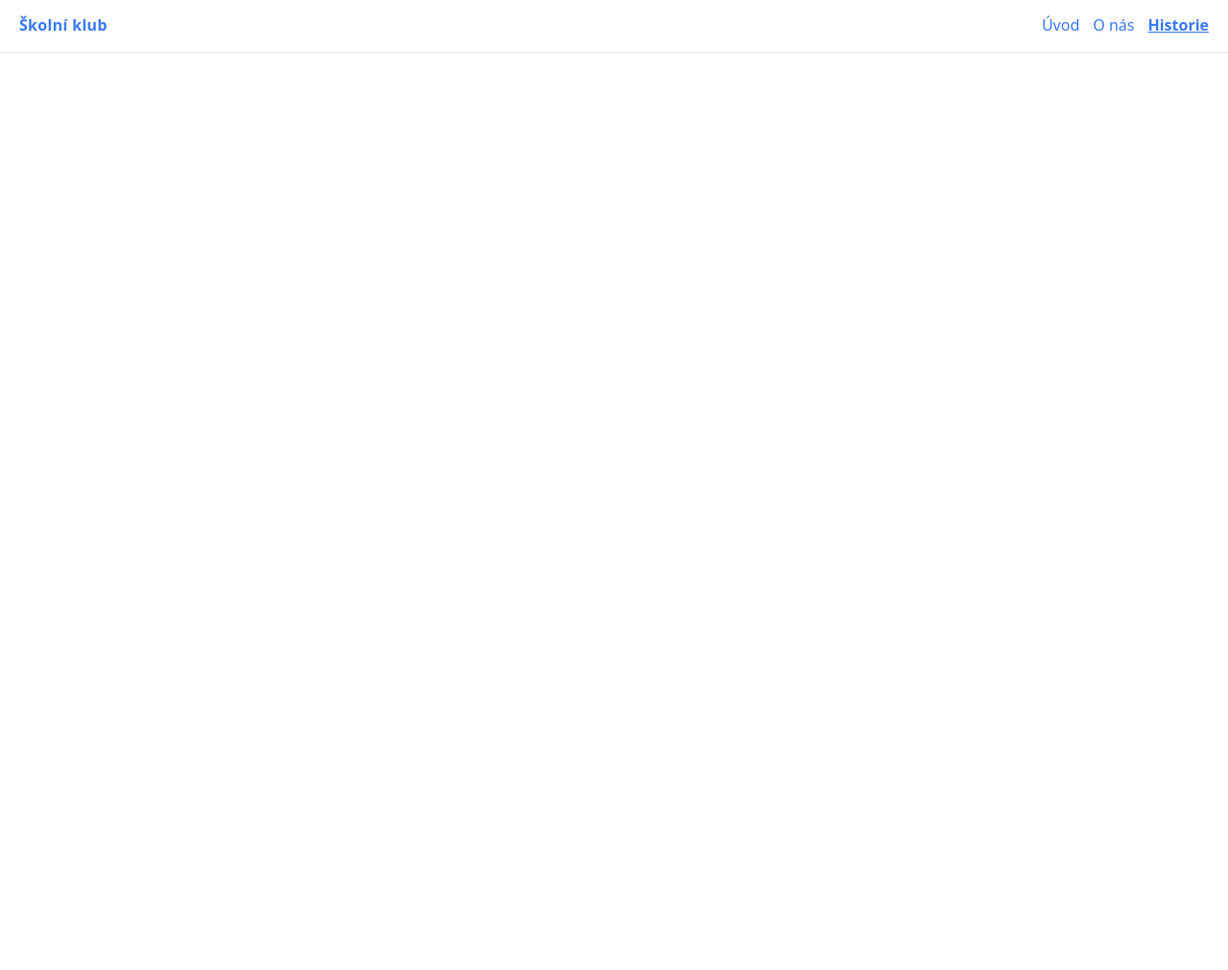
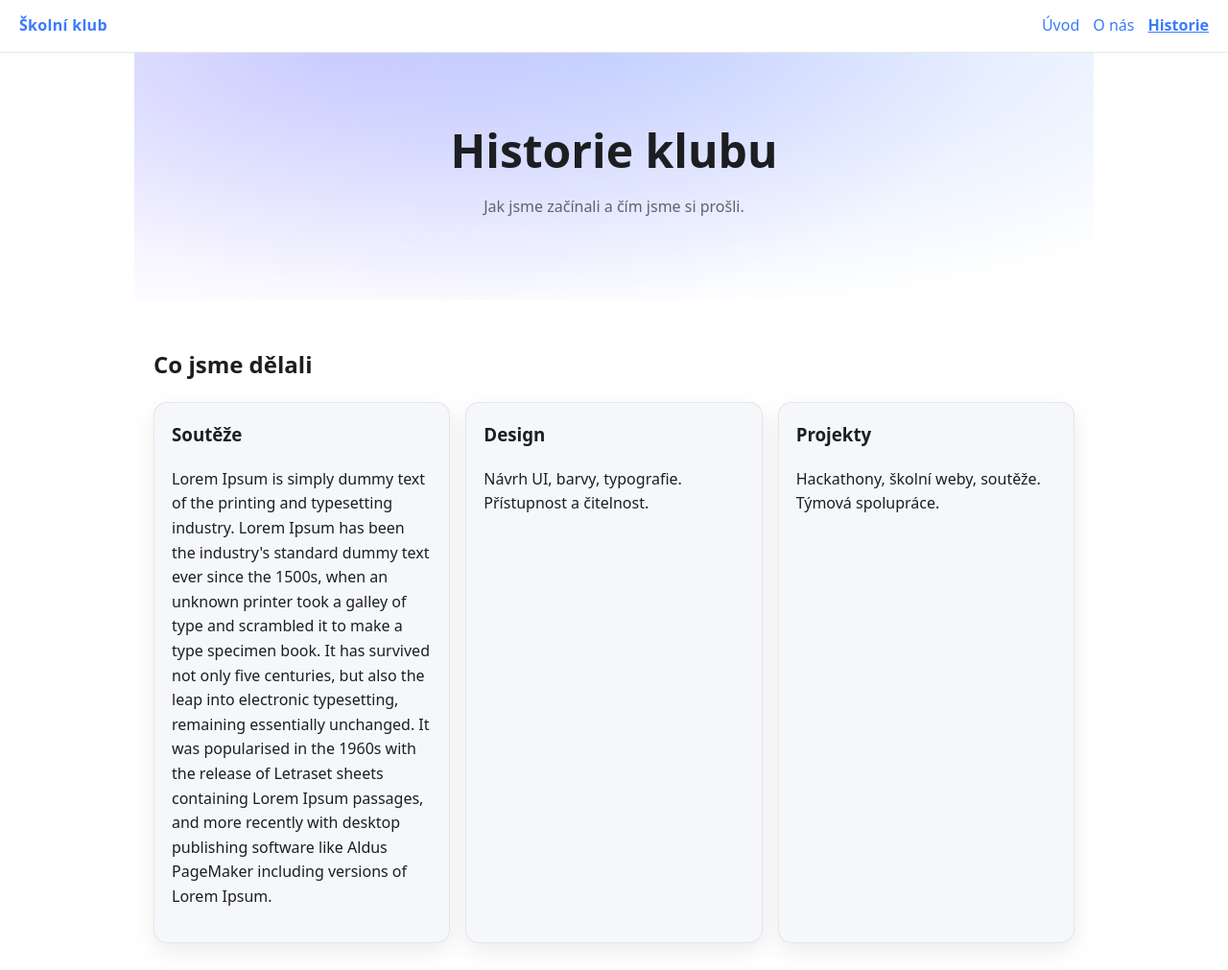
Before and after one commit to Wochozka/web25, a plain HTML site: page history.html in a window 1280 px wide. Shown: the whole page at 96% size. Before the commit the page ends 800 px from the top, so only its background shows below. Drawn offline with Linux system fonts and the light colour scheme.

Commit message:
add page

```diff
--- a/history.html
+++ b/history.html
@@ -3,7 +3,7 @@
 <head>
   <meta charset="utf-8">
   <meta name="viewport" content="width=device-width,initial-scale=1">
-  <title>Tvorba webových stránek — Úvod</title>
+  <title>Školní klub — Historie</title>
   <link rel="stylesheet" href="styles.css">
 </head>
 <body>
@@ -18,11 +18,30 @@
   </nav>
 </header>
 
+<main>
+    <section class="hero">
+        <h1>Historie klubu</h1>
+        <p>Jak jsme začínali a čím jsme si prošli.</p>
+    </section>
 
+    <section class="cards" aria-labelledby="nabidka">
+        <h2 id="nabidka">Co jsme dělali</h2>
+        <div class="grid">
+        <article class="card">
+            <h3>Soutěže</h3>
+            <p>Lorem Ipsum is simply dummy text of the printing and typesetting industry. Lorem Ipsum has been the industry's standard dummy text ever since the 1500s, when an unknown printer took a galley of type and scrambled it to make a type specimen book. It has survived not only five centuries, but also the leap into electronic typesetting, remaining essentially unchanged. It was popularised in the 1960s with the release of Letraset sheets containing Lorem Ipsum passages, and more recently with desktop publishing software like Aldus PageMaker including versions of Lorem Ipsum.</p>
+        </article>
+        <article class="card">
+            <h3>Design</h3>
+            <p>Návrh UI, barvy, typografie. Přístupnost a čitelnost.</p>
+        </article>
+        <article class="card">
+            <h3>Projekty</h3>
+            <p>Hackathony, školní weby, soutěže. Týmová spolupráce.</p>
+        </article>
+        </div>
+    </section>
 
-
-
-
+</main>
 </body>
-
 </html>
```
Also changed, not shown: index.html (+5 -5 lines), styles.css (line endings or trailing spaces).
